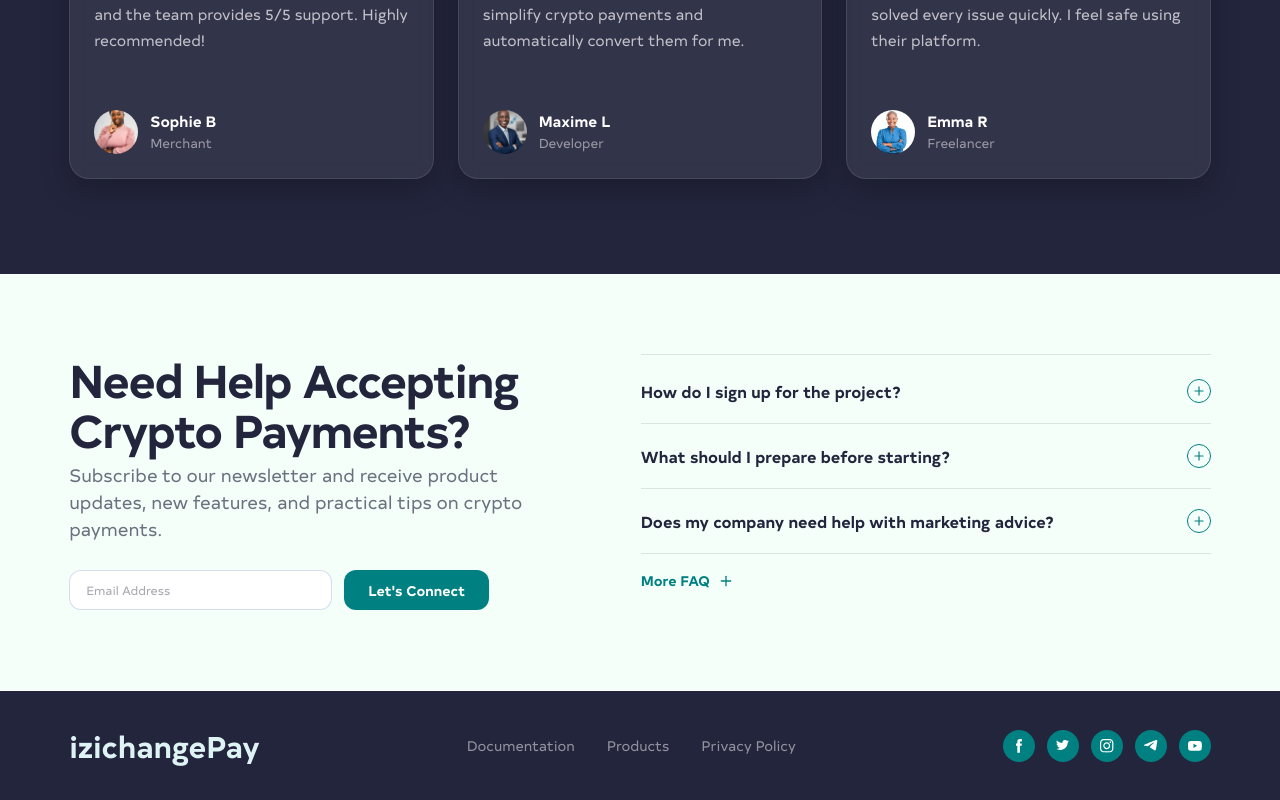
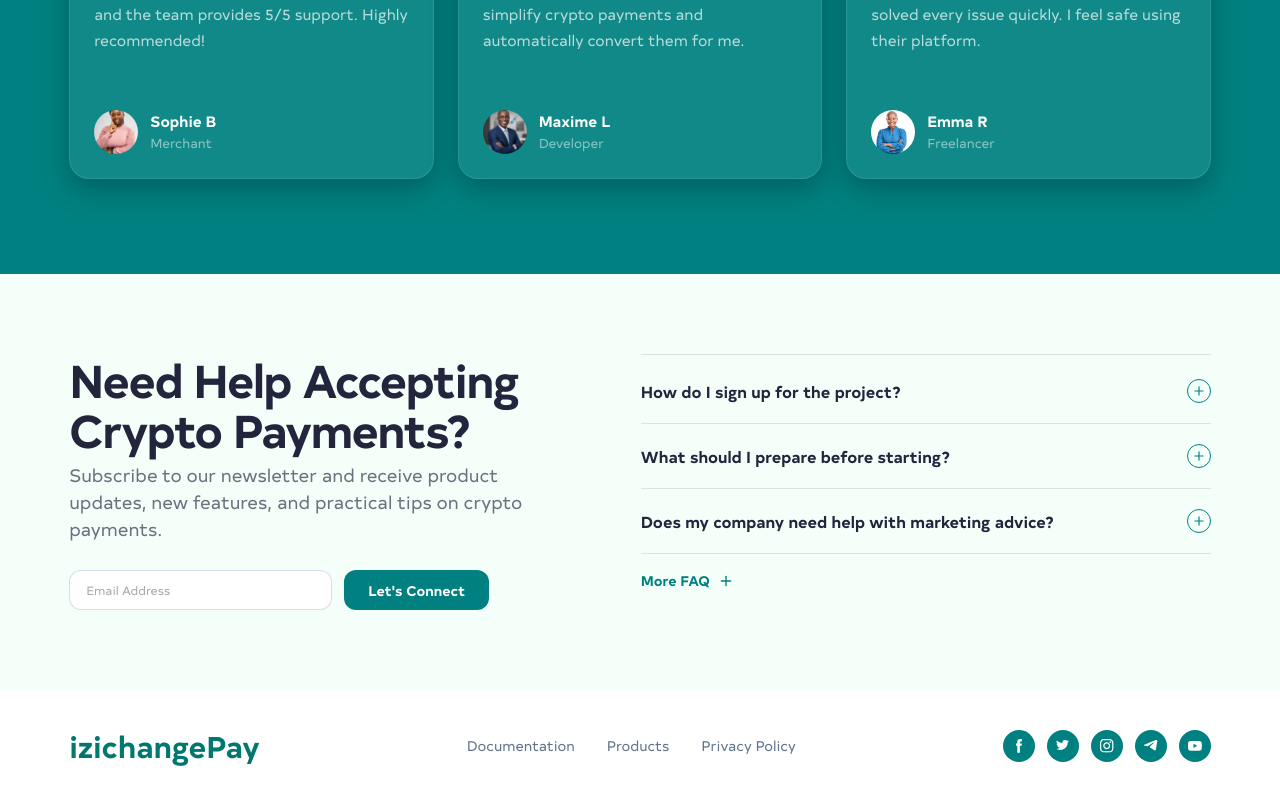
Before and after one commit to ksebastiendev/Izipay-landingpage, a React (Vite) app: page / in a window 1280 px wide. Shown: the part 4902-5702 px from the top of the page. Built offline with nearby package versions, Linux system fonts and the light colour scheme.

Commit message:
feat : refactor bg on sections

```diff
--- a/src/components/landing/FooterSection.jsx
+++ b/src/components/landing/FooterSection.jsx
@@ -14,16 +14,16 @@ export default function FooterSection() {
   const { t } = useI18n()
 
   return (
-    <footer className="bg-[#23253D] pt-6 pb-8 lg:pt-8">
-      <div className="mx-auto flex w-full flex-col items-start justify-between gap-5 px-[0.8rem] text-[14px] text-white/50 sm:flex-row sm:items-center sm:px-[0.9rem] md:px-[1.2rem] max-w-[600px] md:max-w-[720px] lg:max-w-[960px] xl:max-w-[1180px] 2xl:max-w-[1400px]">
-        <div className="flex items-center text-[#DEF4F4]">
+    <footer className="bg-white pt-6 pb-8 lg:pt-8">
+      <div className="mx-auto flex w-full flex-col items-start justify-between gap-5 px-[0.8rem] text-[14px] text-slate-500 sm:flex-row sm:items-center sm:px-[0.9rem] md:px-[1.2rem] max-w-[600px] md:max-w-[720px] lg:max-w-[960px] xl:max-w-[1180px] 2xl:max-w-[1400px]">
+        <div className="flex items-center text-teal-700">
           <span className="text-[30px] font-extrabold">{t.footer.brand}</span>
         </div>
 
-        <div className="flex items-center gap-8 text-[14px] font-medium text-white/50">
-          <a href={DOCS_URL} target="_blank" rel="noreferrer" className="transition hover:text-[#DEF4F4]">{t.footer.documentation}</a>
-          <a href="#" className="transition hover:text-[#DEF4F4]">{t.footer.products}</a>
-          <a href="#" className="transition hover:text-[#DEF4F4]">{t.footer.privacy}</a>
+        <div className="flex items-center gap-8 text-[14px] font-medium text-slate-500">
+          <a href={DOCS_URL} target="_blank" rel="noreferrer" className="transition hover:text-[#008080]">{t.footer.documentation}</a>
+          <a href="#" className="transition hover:text-[#008080]">{t.footer.products}</a>
+          <a href="#" className="transition hover:text-[#008080]">{t.footer.privacy}</a>
         </div>
 
         <div className="flex items-center gap-3">
--- a/src/components/landing/TestimonialsSection.jsx
+++ b/src/components/landing/TestimonialsSection.jsx
@@ -18,7 +18,7 @@ export default function TestimonialsSection() {
   const { t } = useI18n()
 
   return (
-    <section className="bg-[#23253D] py-20 lg:py-24">
+    <section className="bg-[#008080] py-20 lg:py-24">
       <div className="mx-auto w-full px-[0.8rem] sm:px-[0.9rem] md:px-[1.2rem] max-w-[600px] md:max-w-[720px] lg:max-w-[960px] xl:max-w-[1180px] 2xl:max-w-[1400px]">
         <h3 className="max-w-[720px] text-[42px] font-extrabold leading-[1.08] tracking-[-0.03em] text-white lg:text-[46px]">{t.testimonials.title}</h3>
         <div className="mt-10 grid items-stretch gap-5 md:grid-cols-2 lg:grid-cols-3 xl:gap-6">
```
